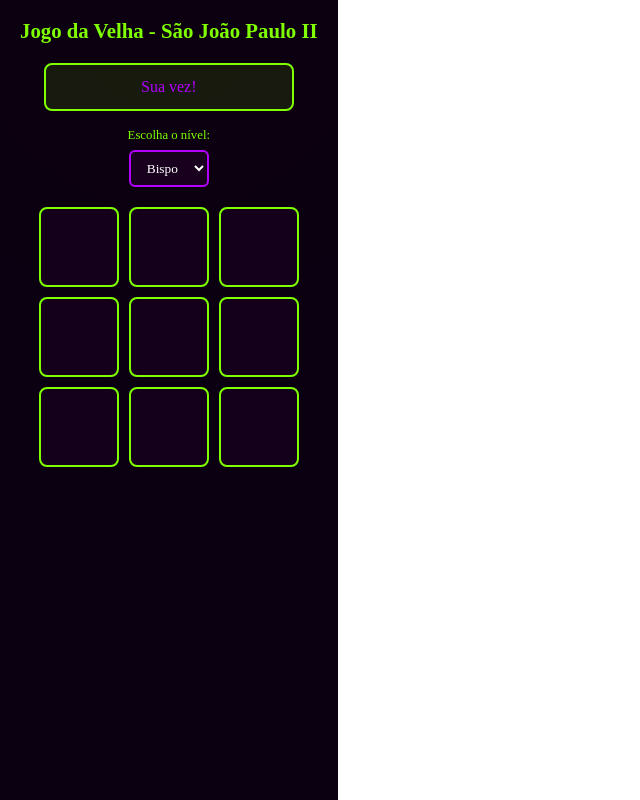
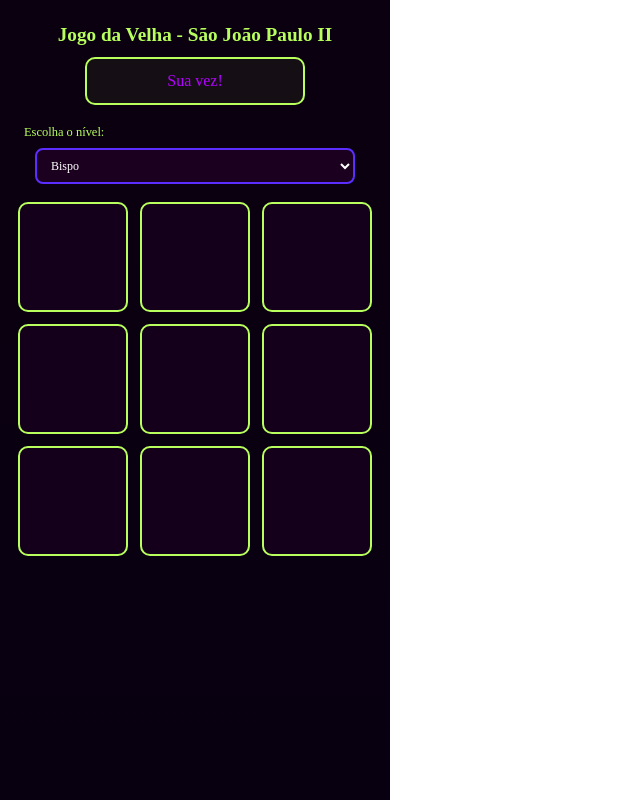
Before and after one commit to JLopes2024/jogo-da-velha-sjpii, a React (Vite) app: page / in a window 1280 px wide. Shown: the whole page, without its empty margins (0-640 px from the left). Built offline with nearby package versions, Linux system fonts and the light colour scheme.

Commit message:
nivel-adicional

```diff
--- a/src/App.css
+++ b/src/App.css
@@ -1,3 +1,4 @@
+/* Reset + fonte */
 * {
   box-sizing: border-box;
   margin: 0;
@@ -5,133 +6,147 @@
   font-family: 'Press Start 2P', cursive;
 }
 
+/* Container */
 .container {
   min-height: 100vh;
   display: flex;
   flex-direction: column;
+  gap: 12px;
   align-items: center;
   justify-content: flex-start;
-  padding: 20px;
-  background: radial-gradient(circle at top, #0c0010, #0a0012);
+  padding: 18px;
+  background: linear-gradient(180deg, #0b0010 0%, #080011 100%);
   color: #e0e0e0;
 }
 
+/* Título */
 h1 {
-  font-size: 1.3rem;
-  margin-bottom: 20px;
-  color: #7fff00;
+  font-size: 1.2rem;
+  margin-top: 6px;
+  color: #b8ff5e;
   text-align: center;
 }
 
+/* Mensagem do bot */
 .bot-message {
-  background-color: rgba(127, 255, 0, 0.1);
+  background-color: rgba(184, 255, 94, 0.06);
   color: #b300ff;
-  padding: 10px 15px;
-  border: 2px solid #7fff00;
-  border-radius: 8px;
-  margin-bottom: 15px;
+  padding: 10px 14px;
+  border: 2px solid #b8ff5e;
+  border-radius: 10px;
+  margin-bottom: 6px;
   text-align: center;
-  min-width: 250px;
+  min-width: 220px;
+  max-width: 92%;
+  word-wrap: break-word;
 }
 
+/* Seletor de nível */
 .level-selector {
-  margin-bottom: 20px;
+  width: 100%;
+  max-width: 420px;
   display: flex;
   flex-direction: column;
   align-items: center;
+  gap: 6px;
 }
 
 .level-selector label {
-  margin-bottom: 5px;
-  font-size: 0.8rem;
-  color: #7fff00;
+  color: #b8ff5e;
+  font-size: 0.78rem;
+  align-self: flex-start;
+  margin-left: 6px;
 }
 
 .level-selector select {
-  padding: 8px 12px;
-  border-radius: 6px;
-  border: 2px solid #b300ff;
-  background: #1a001f;
+  width: 100%;
+  max-width: 320px;
+  padding: 8px 10px;
+  border-radius: 8px;
+  border: 2px solid #5b2eff;
+  background: #1b001f;
   color: #ffffff;
+  cursor: pointer;
   font-family: 'Press Start 2P', cursive;
-  cursor: pointer;
+  font-size: 0.75rem;
 }
 
+/* Info de desbloqueio / mensagens menores */
+.unlock-text, .tries-info {
+  color: #9c27b0;
+  margin-top: 8px;
+  font-size: 0.78rem;
+  text-align: center;
+}
+
+/* Tabuleiro: usa minmax para ficar flexível */
 .board {
   display: grid;
-  grid-template-columns: repeat(3, 80px);
-  grid-template-rows: repeat(3, 80px);
+  grid-template-columns: repeat(3, minmax(64px, 96px));
+  grid-auto-rows: minmax(64px, 96px);
   gap: 10px;
-  margin-bottom: 20px;
+  margin: 6px 0 16px;
+  width: 100%;
+  max-width: 360px;
+  justify-content: center;
 }
 
-@media (max-width: 500px) {
-  .board {
-    grid-template-columns: repeat(3, 60px);
-    grid-template-rows: repeat(3, 60px);
-    gap: 8px;
-  }
-}
-
+/* Célula como botão para melhor acessibilidade em mobile */
 .cell {
   display: flex;
   align-items: center;
   justify-content: center;
-  font-size: 1.5rem;
+  font-size: 1.3rem;
   font-weight: bold;
   cursor: pointer;
-  border: 2px solid #7fff00;
-  border-radius: 8px;
+  border: 2px solid #b8ff5e;
+  border-radius: 10px;
   background: #14001a;
   color: #b300ff;
-  transition: transform 0.1s, background 0.2s;
+  transition: transform 0.08s ease, background 0.12s;
+  user-select: none;
 }
 
-.cell:hover {
-  transform: scale(1.05);
+/* toque/hover */
+.cell:active {
+  transform: scale(0.98);
   background: #21002a;
 }
 
+/* Mensagem de vitória / botão reiniciar */
 .winner {
   text-align: center;
-  margin-top: 10px;
+  margin-top: 6px;
 }
 
 .winner h2 {
-  font-size: 1rem;
+  font-size: 0.98rem;
   color: #b300ff;
-  margin-bottom: 10px;
+  margin-bottom: 8px;
 }
 
-.winner button {
-  padding: 10px 20px;
-  font-family: 'Press Start 2P', cursive;
+.reset-btn {
+  padding: 10px 18px;
   background: #0c0010;
-  color: #7fff00;
-  border: 2px solid #7fff00;
-  border-radius: 8px;
-  cursor: pointer;
-  transition: all 0.2s;
-}
-
-.winner button:hover {
-  background: #7fff00;
-  color: #0c0010;
-}
-.unlock-button {
-  margin-top: 10px;
-  padding: 10px 15px;
-  border: 2px solid #b300ff;
-  background-color: #0c0010;
-  color: #7fff00;
+  color: #b8ff5e;
+  border: 2px solid #b8ff5e;
   border-radius: 8px;
   cursor: pointer;
   font-family: 'Press Start 2P', cursive;
-  transition: all 0.3s;
+  font-size: 0.78rem;
 }
 
-.unlock-button:hover {
-  background-color: #7fff00;
-  color: #0c0010;
-  transform: scale(1.05);
+/* responsividade fina */
+@media (max-width: 420px) {
+  h1 { font-size: 1rem; }
+  .bot-message { font-size: 0.8rem; padding: 8px 10px; }
+  .level-selector select { max-width: 260px; font-size: 0.72rem; padding: 7px 8px; }
+  .board { grid-template-columns: repeat(3, minmax(56px, 72px)); grid-auto-rows: minmax(56px, 72px); gap: 8px; max-width: 260px; }
+  .cell { font-size: 1.05rem; border-radius: 8px; }
+  .reset-btn { font-size: 0.72rem; padding: 8px 14px; }
 }
+
+@media (min-width: 900px) {
+  .board { max-width: 420px; grid-template-columns: repeat(3, minmax(80px, 110px)); grid-auto-rows: minmax(80px, 110px); gap: 12px; }
+  .cell { font-size: 1.6rem; }
+}
--- a/src/App.jsx
+++ b/src/App.jsx
@@ -3,13 +3,11 @@ import "./App.css";
 
 export default function JogoDaVelha() {
   const [board, setBoard] = useState(Array(9).fill(null));
-  const [isXNext, setIsXNext] = useState(true);
+  const [isXNext, setIsXNext] = useState(true); // true = jogador (X) pode jogar
   const [winner, setWinner] = useState(null);
-  const [level, setLevel] = useState("facil");
-  const [supremeUnlocked, setSupremeUnlocked] = useState(false); // nível secreto
-  const [supremeTries, setSupremeTries] = useState(3); // tentativas restantes
+  const [level, setLevel] = useState("facil"); // 'facil' | 'medio' | 'dificil'
 
-  // 🧠 Função para verificar vencedor
+  // verifica vencedor
   const calculateWinner = (squares) => {
     const lines = [
       [0, 1, 2],
@@ -29,32 +27,33 @@ export default function JogoDaVelha() {
     return null;
   };
 
-  // 🧹 Reinicia o tabuleiro
+  // limpa tabuleiro
   const resetBoard = () => {
     setBoard(Array(9).fill(null));
     setWinner(null);
     setIsXNext(true);
   };
 
-  // 🕹️ Clique do jogador
+  // clique do jogador (X)
   const handleClick = (index) => {
-    if (winner || board[index]) return;
+    if (winner || board[index] || !isXNext) return;
     const newBoard = [...board];
-    newBoard[index] = isXNext ? "X" : "O";
+    newBoard[index] = "X";
     setBoard(newBoard);
-    setIsXNext(!isXNext);
+    setIsXNext(false);
   };
 
-  // 🤖 Movimento do bot (cada nível com estratégia diferente)
+  // lógica do bot (O) por nível
   const botMove = (newBoard) => {
     const emptyCells = newBoard
       .map((cell, i) => (cell === null ? i : null))
       .filter((i) => i !== null);
     if (emptyCells.length === 0) return;
 
+    // start with random move
     let move = emptyCells[Math.floor(Math.random() * emptyCells.length)];
 
-    // Médio → tenta vencer
+    // MÉDIO: tenta vencer se possível
     if (level === "medio") {
       for (let i of emptyCells) {
         const copy = [...newBoard];
@@ -66,8 +65,8 @@ export default function JogoDaVelha() {
       }
     }
 
-    // Difícil → bloqueia e vence
-    if (level === "dificil" || level === "supremo") {
+    // DIFÍCIL: tenta vencer, depois bloquear
+    if (level === "dificil") {
       // tenta vencer
       for (let i of emptyCells) {
         const copy = [...newBoard];
@@ -78,7 +77,7 @@ export default function JogoDaVelha() {
         }
       }
 
-      // tenta bloquear o jogador
+      // tenta bloquear X
       for (let i of emptyCells) {
         const copy = [...newBoard];
         copy[i] = "X";
@@ -88,20 +87,18 @@ export default function JogoDaVelha() {
         }
       }
 
-      // Supremo → joga quase perfeito
-      if (level === "supremo") {
-        const priority = [4, 0, 2, 6, 8, 1, 3, 5, 7];
-        for (let i of priority) {
-          if (emptyCells.includes(i)) {
-            move = i;
-            break;
-          }
+      // prioridade: centro, cantos, laterais
+      const priority = [4, 0, 2, 6, 8, 1, 3, 5, 7];
+      for (let p of priority) {
+        if (emptyCells.includes(p)) {
+          move = p;
+          break;
         }
+      }
 
-        // chance mínima de erro (5%)
-        if (Math.random() < 0.05) {
-          move = emptyCells[Math.floor(Math.random() * emptyCells.length)];
-        }
+      // mantém uma chance ínfima de erro (1%) para não ser 100% previsível
+      if (Math.random() < 0.01) {
+        move = emptyCells[Math.floor(Math.random() * emptyCells.length)];
       }
     }
 
@@ -110,46 +107,26 @@ export default function JogoDaVelha() {
     setIsXNext(true);
   };
 
-  // 🧩 Efeito principal (checagem de vencedor + bot)
+  // efeito principal: verifica vencedor e dispara jogada do bot quando necessário
   useEffect(() => {
     const win = calculateWinner(board);
 
     if (win) {
       setWinner(win);
-
-      // ✅ Se o jogador vence no modo "Santo", desbloqueia o Supremo
-      if (win === "X" && level === "dificil") {
-        setSupremeUnlocked(true);
-        setSupremeTries(3);
-      }
-
-      // ❌ Se o jogador perde no modo Supremo, conta tentativa
-      if ((win === "O" || win === "Empate") && level === "supremo") {
-        setSupremeTries((prev) => prev - 1);
-      }
     } else if (!board.includes(null)) {
       setWinner("Empate");
+    } else {
+      // se for a vez do bot (isXNext === false), ele joga
+      if (!isXNext) {
+        const timer = setTimeout(() => {
+          botMove([...board]);
+        }, 450); // delay para parecer natural
+        return () => clearTimeout(timer);
+      }
+    }
+  }, [board, isXNext, level]);
 
-      // Empate também conta como falha no Supremo
-      if (level === "supremo") {
-        setSupremeTries((prev) => prev - 1);
-      }
-    } else if (!isXNext) {
-      setTimeout(() => botMove([...board]), 500);
-    }
-  }, [board, isXNext]);
-
-  // 🧨 Remove o modo Supremo se as tentativas acabarem
-  useEffect(() => {
-    if (supremeTries <= 0 && supremeUnlocked && level === "supremo") {
-      alert("Nossa Senhora se despediu! 🌹");
-      setSupremeUnlocked(false);
-      setLevel("facil");
-      resetBoard();
-    }
-  }, [supremeTries]);
-
-  // 🔁 Trocar o nível → zera tabuleiro
+  // trocar nível zera o tabuleiro
   const handleLevelChange = (e) => {
     setLevel(e.target.value);
     resetBoard();
@@ -166,8 +143,6 @@ export default function JogoDaVelha() {
             : `Vitória de ${winner}! 🎉`
           : isXNext
           ? "Sua vez!"
-          : level === "supremo"
-          ? "Nossa Senhora está guiando os passos... 🙏"
           : "Turno do São João Paulo II 🤖"}
       </div>
 
@@ -177,40 +152,29 @@ export default function JogoDaVelha() {
           <option value="facil">Bispo</option>
           <option value="medio">Papa</option>
           <option value="dificil">Santo</option>
-          {supremeUnlocked && <option value="supremo">Nossa Senhora 🌟</option>}
         </select>
-
-        {level === "supremo" && (
-          <p style={{ color: "#ff00ff", marginTop: "8px", fontSize: "0.7rem" }}>
-            Tentativas restantes: {supremeTries}
-          </p>
-        )}
       </div>
 
-      <div className="board">
+      <div className="board" role="grid" aria-label="tabuleiro jogo da velha">
         {board.map((cell, index) => (
-          <div key={index} className="cell" onClick={() => handleClick(index)}>
+          <button
+            key={index}
+            className="cell"
+            onClick={() => handleClick(index)}
+            aria-label={`célula ${index}`}
+          >
             {cell}
-          </div>
+          </button>
         ))}
       </div>
 
       {winner && (
         <div className="winner">
-          <h2>
-            {winner === "Empate"
-              ? "Empate!"
-              : `${winner} venceu o jogo!`}
-          </h2>
-          <button onClick={resetBoard}>Jogar novamente</button>
+          <h2>{winner === "Empate" ? "Empate!" : `${winner} venceu o jogo!`}</h2>
+          <button className="reset-btn" onClick={resetBoard}>
+            Jogar novamente
+          </button>
         </div>
-      )}
-
-      {supremeUnlocked && level !== "supremo" && (
-        <p style={{ color: "#9c27b0", marginTop: "15px", fontSize: "0.8rem" }}>
-          🌟 Você desbloqueou o nível Supremo!
-          Escolha “Nossa Senhora” e teste sua fé 😇
-        </p>
       )}
     </div>
   );
```
